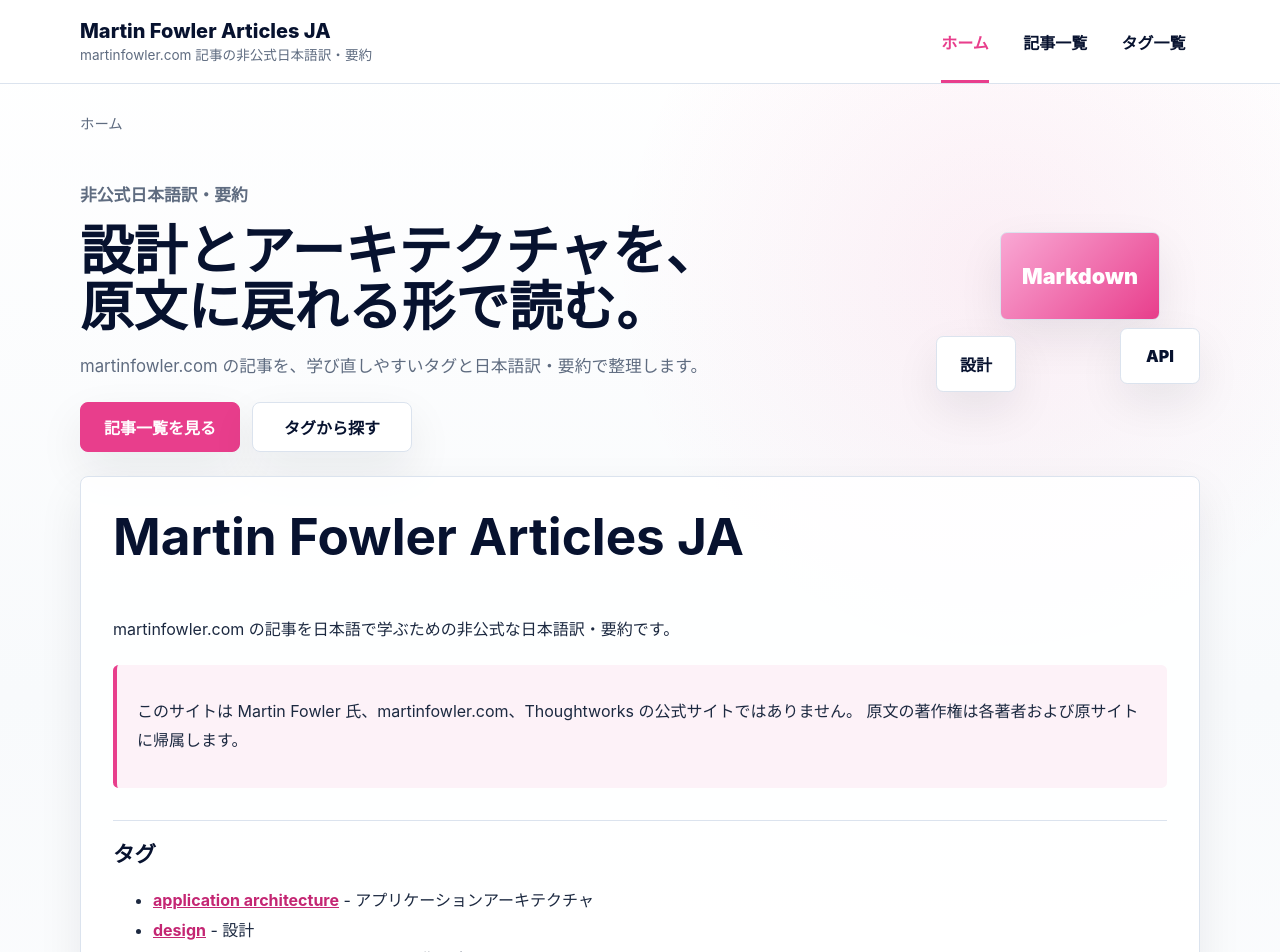
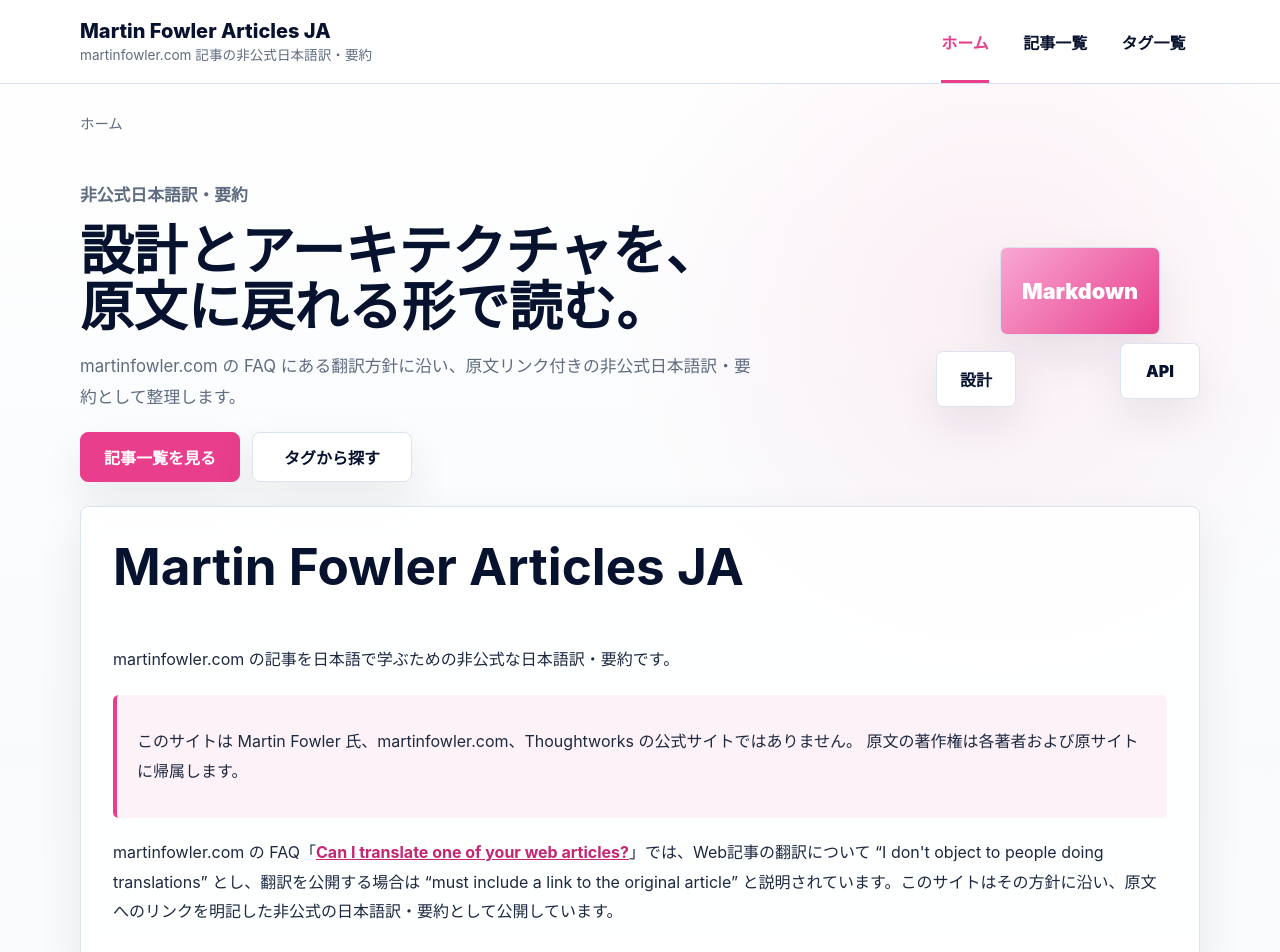
Before and after one commit to t-shirayama/martinfowler-articles-ja, a React (Vite) app: page / in a window 1280 px wide. Shown: the top 952 px of the page. Built offline with nearby package versions, Linux system fonts and the light colour scheme.

Commit message:
docs: clarify translation policy

```diff
--- a/public/content/home.md
+++ b/public/content/home.md
@@ -4,6 +4,8 @@
 
 > このサイトは Martin Fowler 氏、martinfowler.com、Thoughtworks の公式サイトではありません。
 > 原文の著作権は各著者および原サイトに帰属します。
+
+martinfowler.com の FAQ「[Can I translate one of your web articles?](https://martinfowler.com/faq.html)」では、Web記事の翻訳について “I don't object to people doing translations” とし、翻訳を公開する場合は “must include a link to the original article” と説明されています。このサイトはその方針に沿い、原文へのリンクを明記した非公式の日本語訳・要約として公開しています。
 
 ## タグ
 
--- a/src/components/Hero.tsx
+++ b/src/components/Hero.tsx
@@ -15,7 +15,7 @@
       <div>
         <p className="eyebrow">非公式日本語訳・要約</p>
         <h1>設計とアーキテクチャを、原文に戻れる形で読む。</h1>
-        <p>martinfowler.com の記事を、学び直しやすいタグと日本語訳・要約で整理します。</p>
+        <p>martinfowler.com の FAQ にある翻訳方針に沿い、原文リンク付きの非公式日本語訳・要約として整理します。</p>
         <div className="hero-actions">
           <a href={toAppHref('/articles/refactoring-module-dependencies')} onClick={(event) => navigate(event, '/articles/refactoring-module-dependencies')}>記事一覧を見る</a>
           <a href={toAppHref('/tags')} onClick={(event) => navigate(event, '/tags')}>タグから探す</a>
```
Also changed, not shown: 2 other files (tests, documents, lock files or other folders).
